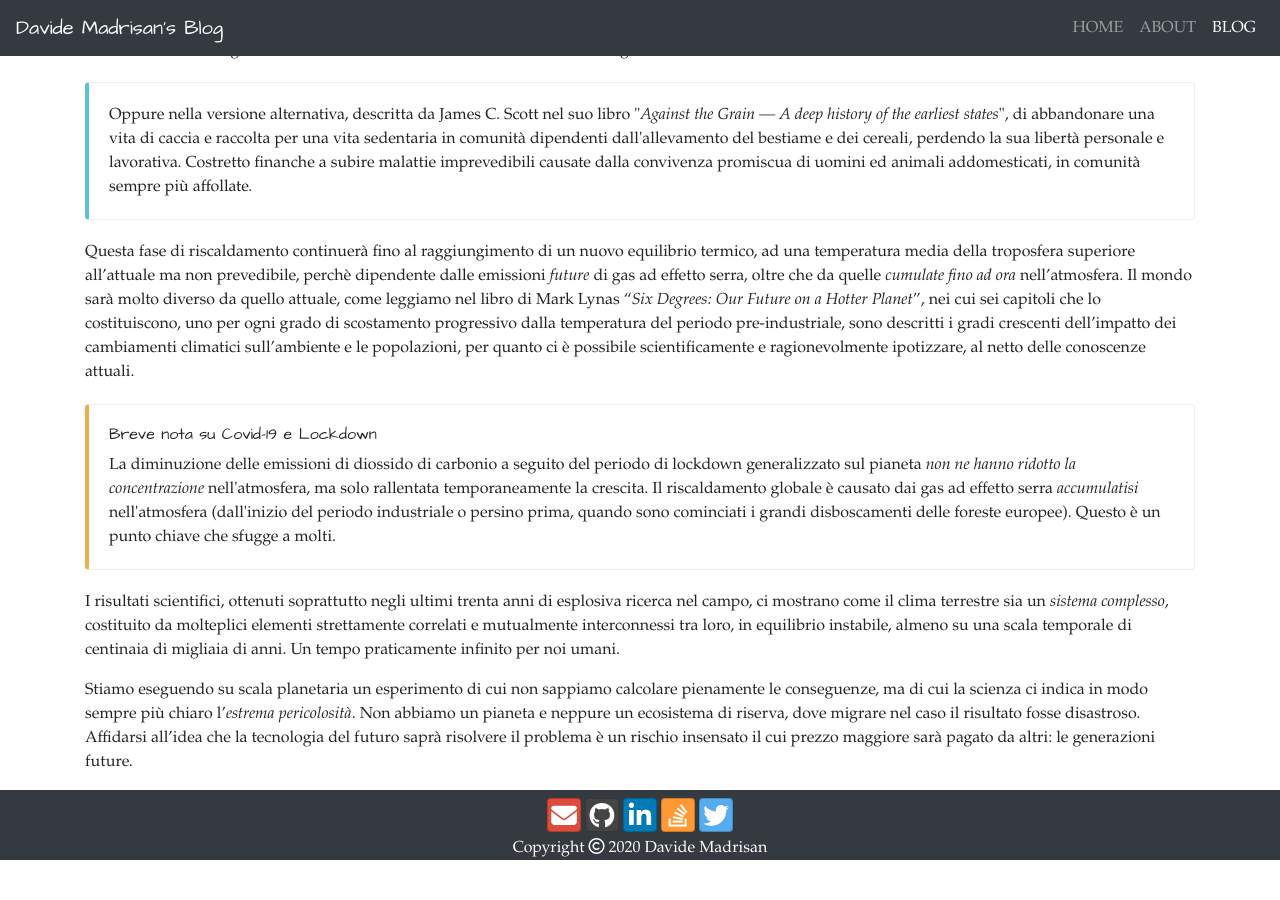
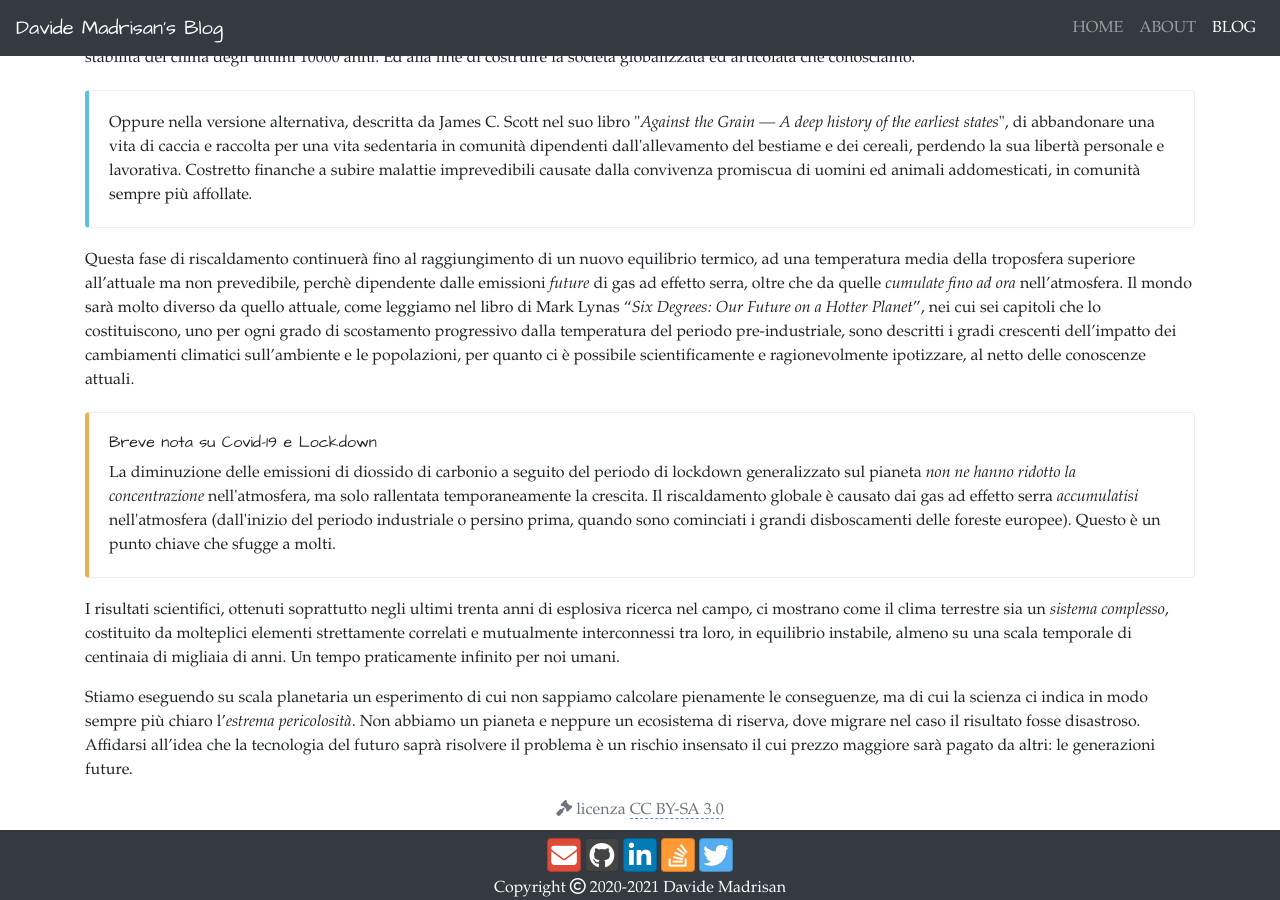
Before and after one commit to madrisan/madrisan.github.io, a Jekyll site: the page built from _posts/2020-12-29-climate-changes-physics.md, in a window 1280 px wide and 900 px high, scrolled down 7522 px. Built offline with Jekyll 4.4.1, drawn with Linux system fonts in a browser that asks for light colours; nearby versions of some CDN libraries; formulas are drawn with MathJax 3; before the commit the page ends 8382 px from its top, so only the background shows below that.

Commit message:
Add to the posts an optional license tag
Signed-off-by: Davide Madrisan <davide.madrisan@gmail.com>

```diff
--- a/_includes/copyright.html
+++ b/_includes/copyright.html
@@ -1,3 +1,3 @@
 <div class="footer-copyright text-center text-white bg-dark pt-1">
-    Copyright <i class="fa fa-copyright" aria-hidden="true"></i> 2020 Davide Madrisan
+    Copyright <i class="fa fa-copyright" aria-hidden="true"></i> 2020-2021 Davide Madrisan
 </div>
--- /dev/null
+++ b/_includes/license.html
@@ -0,0 +1,10 @@
+{%- if include.post_language == "it" -%}
+{%-     assign text = "licenza " -%}
+{%- else -%}
+{%-     assign text = "license " -%}
+{%- endif -%}
+{%- if include.post_license == "CC BY-SA 3.0" -%}
+{%-     assign license_url = "https://creativecommons.org/licenses/by-sa/3.0/" -%}
+{%- endif -%}
+<span class="{{ include.text_class }}">{{ text }}</span>
+<a href="{{ license_url }}"><span class="{{ include.text_class }}">{{ include.post_license }}{{ tag_close }}<span></a><span class="{{ include.text_class }}">{% if include.comma %},{% endif %} </span>
--- a/_includes/readtime.html
+++ b/_includes/readtime.html
@@ -1,5 +1,5 @@
 {%- assign stripchars =
-       include.blog_content | strip_html | strip_newlines | remove: " " | size %}
+       include.post_content | strip_html | strip_newlines | remove: " " | size %}
 {%- if stripchars < 1000 %}
 {%-     assign time = 1 %}
 {%- else %}
@@ -12,7 +12,7 @@
      {% assign time = stripchars | divided_by: 180 %}
 {%- endcomment %}
 
-{%- if include.blog_language == "it" %}
+{%- if include.post_language == "it" %}
 {%-     assign time_txt = "min. di lettura" %}
 {%- else %}
 {%-     if time > 1 %}
--- a/_layouts/post.html
+++ b/_layouts/post.html
@@ -112,15 +112,14 @@
                     <div class="d-flex justify-content-between align-items-center">
                         <div class="text-secondary">
                             <i class="fa fa-clock-o" aria-hidden="true"></i>
-{% include readtime.html blog_content=page.content blog_language=page.language %}
+{% include readtime.html post_content=page.content post_language=page.language %}
                         </div>
                         <div>
 {% include sharetosocials.html blog_language=page.language %}
                         </div>
                     </div>
                 </div>
-
-                <div class="container pt-2">
+                <div class="container pt-3">
                     <div class="row">
                         <div class="col">
                         {{ content }}
@@ -128,7 +127,18 @@
                     </div>
                 </div>
 
+{% if page.license %}
+                <div class="container pb-2">
+                    <div class="row">
+                        <div class="col text-secondary text-center">
+                            <i class="fa fa-gavel" aria-hidden="true"></i>
+{% include license.html post_language=page.language post_license=page.license text_class="text-secondary" %}
+                        </div>
+                    </div>
+                </div>
+{% endif %}
             </main>
+
 
             <footer class="page-footer font-small">
                 <!-- Social Buttons -->
--- a/_posts/2020-12-29-climate-changes-physics.md
+++ b/_posts/2020-12-29-climate-changes-physics.md
@@ -5,6 +5,7 @@ date: 2020-12-29
 highcharts: off
 image: /assets/images/blog-climate-changes.jpg
 language: it
+license: 'CC BY-SA 3.0'
 location: Nice
 mathjax: 'on'
 summary: Una breve carrellata sulla fisica dei Cambiamenti Climatici.
--- a/blog/index.html
+++ b/blog/index.html
@@ -37,7 +37,10 @@ title: Davide Madrisan's Blog
             </div>
             <div class="card-subtitle text-muted pl-4">
                 <small>{{ post.date | date_to_string }},</small>
-                {% include readtime.html blog_content=post.content blog_language=post.language textsize='small' %}
+                {% if post.license %}
+                {% include license.html post_language=post.language post_license=post.license text_class="text-muted small" comma=true -%}
+                {% endif -%}
+                {% include readtime.html post_content=post.content post_language=post.language textsize="small" %}
             </div>
             {% if post.summary %}
             <p class="card-text font-italic pt-1">{{ post.summary }}</p>
```
Also changed, not shown: _posts/2021-01-01-global-warming-lets-quantify.md (+1 -0 lines), README.md.
